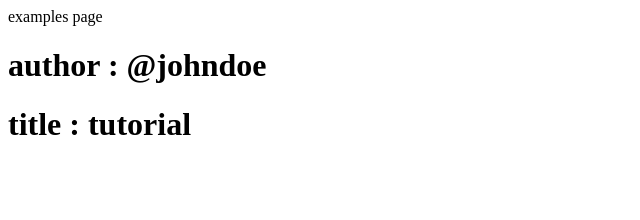
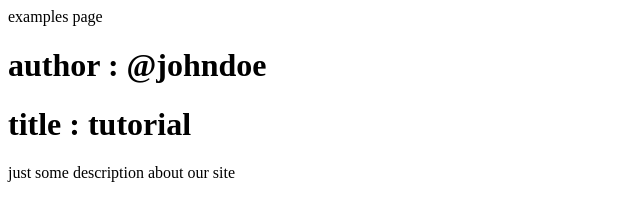
Before and after one commit to js-tut/gatsby-tutorial-second, a Gatsby site: page /examples in a window 1280 px wide. Shown: the whole page, without its empty margins (0-640 px from the left). Built offline with nearby package versions, Linux system fonts and the light colour scheme; Gatsby itself is replaced by a stand-in of ours.

Commit message:
24-StaticQuery-Component

```diff
--- a/src/examples/Header.js
+++ b/src/examples/Header-Hooks.js
@@ -1,7 +1,7 @@
 import React from 'react'
 import { useStaticQuery, graphql } from 'gatsby'
 const getData = graphql`
-  query {
+  query SecondQuery {
     site {
       siteMetadata {
         siteTitle: title
@@ -18,7 +18,7 @@ const Header = () => {
   const {
     site: { siteMetadata: info },
   } = useStaticQuery(getData)
-  console.log(info)
+  // console.log(info)
   const title = info.siteTitle
   return (
     <div>
--- /dev/null
+++ b/src/examples/Header-Static.js
@@ -0,0 +1,35 @@
+import React from 'react'
+import { graphql, StaticQuery } from 'gatsby'
+
+const getData = graphql`
+  query FirstQuery {
+    site {
+      siteMetadata {
+        siteTitle: title
+        description
+        author
+        data {
+          age
+        }
+      }
+    }
+  }
+`
+const HeaderStatic = () => {
+  return (
+    <StaticQuery
+      query={getData}
+      render={orange => {
+        console.log(orange)
+
+        return (
+          <div>
+            <p>{orange.site.siteMetadata.description}</p>
+          </div>
+        )
+      }}
+    ></StaticQuery>
+  )
+}
+
+export default HeaderStatic
--- a/src/pages/blog.js
+++ b/src/pages/blog.js
@@ -1,7 +1,7 @@
 import React, { Component } from 'react'
 import Layout from '../components/layout'
 import styles from '../components/blog.module.css'
-console.log(styles)
+// console.log(styles)
 
 export default class blog extends Component {
   render() {
--- a/src/pages/examples.js
+++ b/src/pages/examples.js
@@ -1,10 +1,12 @@
 import React from 'react'
-import Header from '../examples/Header'
+import HeaderHook from '../examples/Header-Hooks'
+import HeaderStatic from '../examples/Header-Static'
 const examples = () => {
   return (
     <div>
       examples page
-      <Header />
+      <HeaderHook />
+      <HeaderStatic />
     </div>
   )
 }
```
